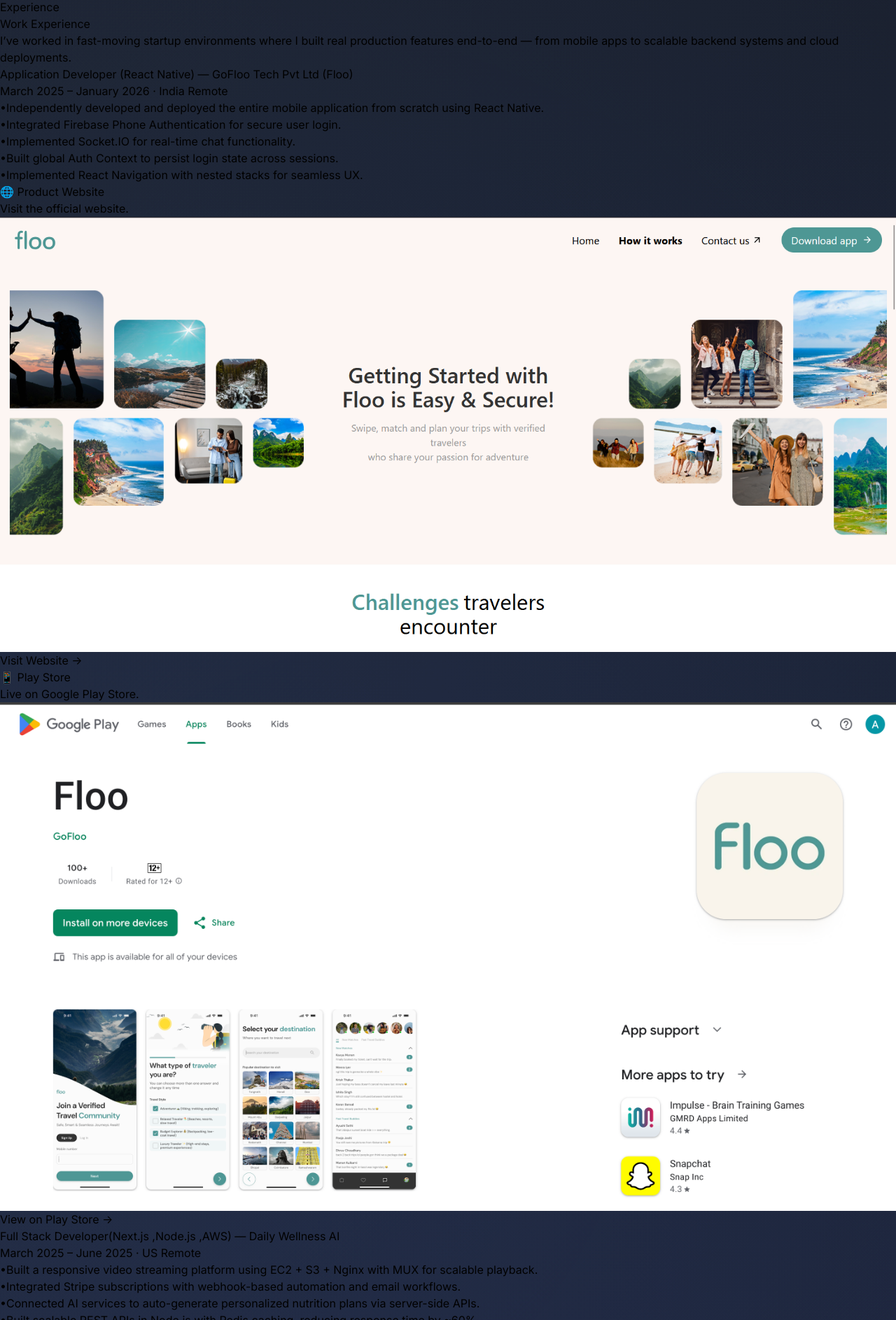
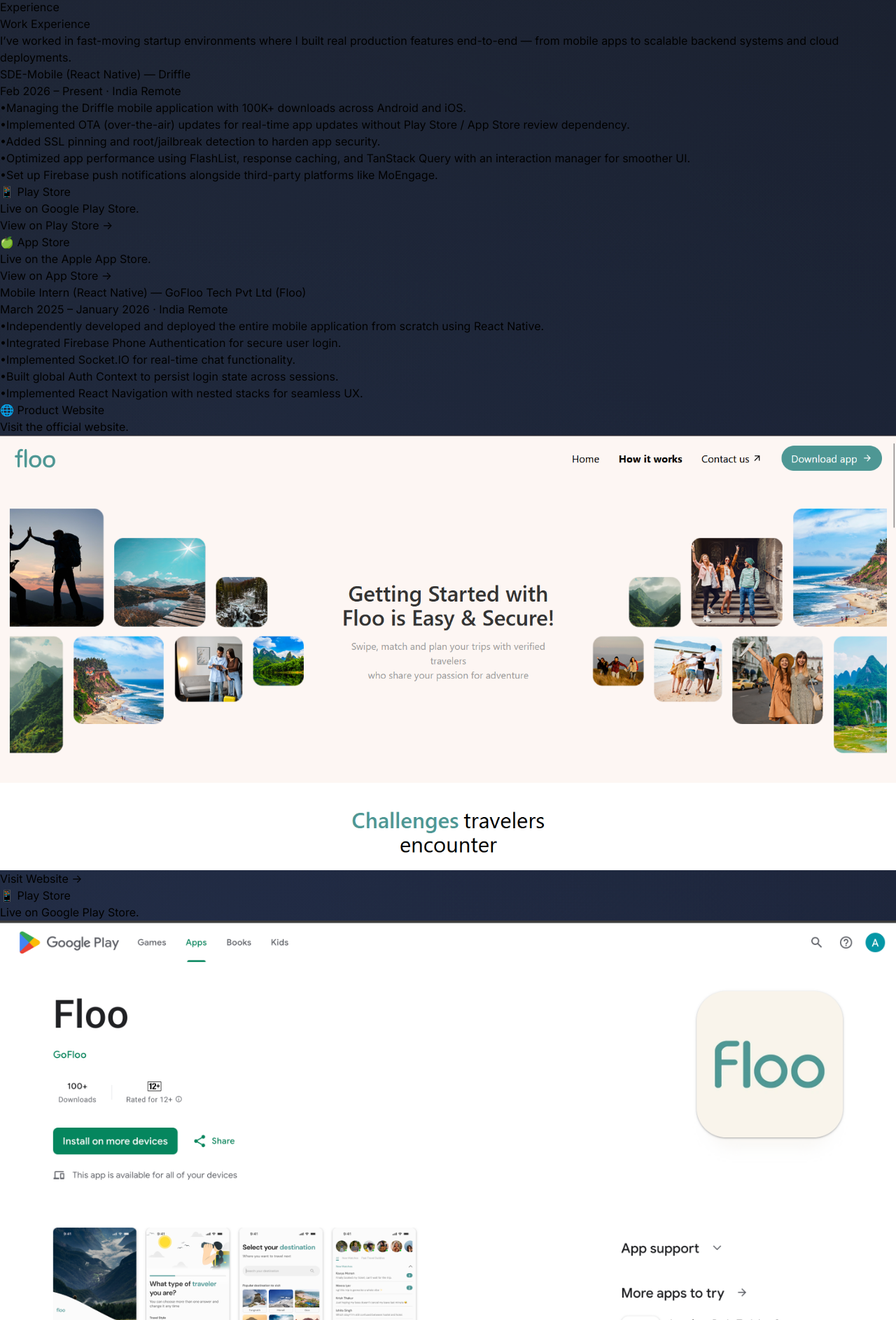
Before and after one commit to abhinav2210103/portfolio, a React (Vite) app: page / in a window 1280 px wide. Shown: the part 1493-3380 px from the top of the page at 70% size. Built offline with nearby package versions, Linux system fonts and the light colour scheme.

Commit message:
feat: add current experience details for Driffle and update previous roles in ExperienceSection

```diff
--- a/src/Components/ExperienceSection.jsx
+++ b/src/Components/ExperienceSection.jsx
@@ -27,6 +27,122 @@
 
         {/* Timeline */}
         <div className="mt-14 space-y-14">
+          {/* =================== Driffle (Current) =================== */}
+          <div className="relative pl-8">
+            {/* Left timeline line + dot */}
+            <div className="absolute left-0 top-2 h-full w-[2px] bg-zinc-800" />
+            <div className="absolute left-[-6px] top-2 h-4 w-4 rounded-full bg-emerald-500 shadow-[0_0_0_6px_rgba(16,185,129,0.12)]" />
+
+            {/* Content */}
+            <div className="space-y-4">
+              <div>
+                <h3 className="text-xl md:text-2xl font-semibold text-white">
+                  SDE-Mobile (React Native){" "}
+                  <span className="text-zinc-500 font-medium">—</span>{" "}
+                  <span className="text-blue-400">Driffle</span>
+                </h3>
+
+                <p className="mt-1 text-sm md:text-base text-zinc-500">
+                  {/* TODO: confirm start date */}
+                  Feb 2026 – Present · India Remote
+                </p>
+              </div>
+
+              <ul className="space-y-3 text-zinc-400 text-base md:text-lg leading-relaxed">
+                <li className="flex gap-3">
+                  <span className="text-blue-500 mt-[6px]">•</span>
+                  <span>
+                    Managing the{" "}
+                    <span className="text-zinc-200">Driffle mobile application</span>{" "}
+                    with <span className="text-zinc-200">100K+ downloads</span>{" "}
+                    across Android and iOS.
+                  </span>
+                </li>
+
+                <li className="flex gap-3">
+                  <span className="text-blue-500 mt-[6px]">•</span>
+                  <span>
+                    Implemented{" "}
+                    <span className="text-zinc-200">OTA (over-the-air) updates</span>{" "}
+                    for real-time app updates without Play Store / App Store
+                    review dependency.
+                  </span>
+                </li>
+
+                <li className="flex gap-3">
+                  <span className="text-blue-500 mt-[6px]">•</span>
+                  <span>
+                    Added <span className="text-zinc-200">SSL pinning</span> and{" "}
+                    <span className="text-zinc-200">root/jailbreak detection</span>{" "}
+                    to harden app security.
+                  </span>
+                </li>
+
+                <li className="flex gap-3">
+                  <span className="text-blue-500 mt-[6px]">•</span>
+                  <span>
+                    Optimized app performance using{" "}
+                    <span className="text-zinc-200">FlashList</span>, response
+                    caching, and{" "}
+                    <span className="text-zinc-200">TanStack Query</span> with
+                    an interaction manager for smoother UI.
+                  </span>
+                </li>
+
+                <li className="flex gap-3">
+                  <span className="text-blue-500 mt-[6px]">•</span>
+                  <span>
+                    Set up{" "}
+                    <span className="text-zinc-200">Firebase push notifications</span>{" "}
+                    alongside third-party platforms like{" "}
+                    <span className="text-zinc-200">MoEngage</span>.
+                  </span>
+                </li>
+              </ul>
+
+              {/* Links row */}
+              <div className="mt-6 grid grid-cols-1 md:grid-cols-2 gap-5">
+                {/* Playstore */}
+                <a
+                  href="https://play.google.com/store/apps/details?id=com.driffle.marketplace"
+                  target="_blank"
+                  rel="noopener noreferrer"
+                  className="group rounded-2xl border border-zinc-800 bg-zinc-900/40 p-5 hover:border-zinc-700 transition"
+                >
+                  <p className="text-white font-medium text-base md:text-lg">
+                    📱 Play Store
+                  </p>
+                  <p className="mt-2 text-zinc-500 text-sm md:text-base">
+                    Live on Google Play Store.
+                  </p>
+
+                  <p className="mt-4 text-blue-400 text-sm font-medium">
+                    View on Play Store →
+                  </p>
+                </a>
+
+                {/* App Store */}
+                <a
+                  href="https://apps.apple.com/in/app/driffle-marketplace/id6741839585"
+                  target="_blank"
+                  rel="noopener noreferrer"
+                  className="group rounded-2xl border border-zinc-800 bg-zinc-900/40 p-5 hover:border-zinc-700 transition"
+                >
+                  <p className="text-white font-medium text-base md:text-lg">
+                    🍏 App Store
+                  </p>
+                  <p className="mt-2 text-zinc-500 text-sm md:text-base">
+                    Live on the Apple App Store.
+                  </p>
+
+                  <p className="mt-4 text-blue-400 text-sm font-medium">
+                    View on App Store →
+                  </p>
+                </a>
+              </div>
+            </div>
+          </div>
+
           {/* =================== GoFloo Tech Pvt Ltd (Floo) =================== */}
           <div className="relative pl-8">
             {/* Left timeline line + dot */}
@@ -37,7 +153,7 @@
             <div className="space-y-4">
               <div>
                 <h3 className="text-xl md:text-2xl font-semibold text-white">
-                  Application Developer (React Native){" "}
+                  Mobile Intern (React Native){" "}
                   <span className="text-zinc-500 font-medium">—</span>{" "}
                   <span className="text-blue-400">
                     GoFloo Tech Pvt Ltd (Floo)
@@ -77,14 +193,6 @@
                     for real-time chat functionality.
                   </span>
                 </li>
-
-                {/* <li className="flex gap-3">
-                  <span className="text-blue-500 mt-[6px]">•</span>
-                  <span>
-                    Used <span className="text-zinc-200">Redux</span> for state
-                    management across screens and features.
-                  </span>
-                </li> */}
 
                 <li className="flex gap-3">
                   <span className="text-blue-500 mt-[6px]">•</span>
@@ -159,6 +267,26 @@
                     View on Play Store →
                   </p>
                 </a>
+
+                {/* App Store */}
+                <a
+                  href="https://apps.apple.com/in/app/floo-travel-companion-app/id6757790079"
+                  target="_blank"
+                  rel="noopener noreferrer"
+                  className="group rounded-2xl border border-zinc-800 bg-zinc-900/40 p-5 hover:border-zinc-700 transition"
+                >
+                  <p className="text-white font-medium text-base md:text-lg">
+                    🍏 App Store
+                  </p>
+
+                  <p className="mt-2 text-zinc-500 text-sm md:text-base">
+                    Live on the Apple App Store.
+                  </p>
+
+                  <p className="mt-4 text-blue-400 text-sm font-medium">
+                    View on App Store →
+                  </p>
+                </a>
               </div>
             </div>
           </div>
@@ -173,7 +301,7 @@
             <div className="space-y-4">
               <div>
                 <h3 className="text-xl md:text-2xl font-semibold text-white">
-                  Full Stack Developer(Next.js ,Node.js ,AWS){" "}
+                  Full Stack Intern(Next.js ,Node.js ,AWS){" "}
                   <span className="text-zinc-500 font-medium">—</span>{" "}
                   <span className="text-blue-400">Daily Wellness AI</span>
                 </h3>
```
